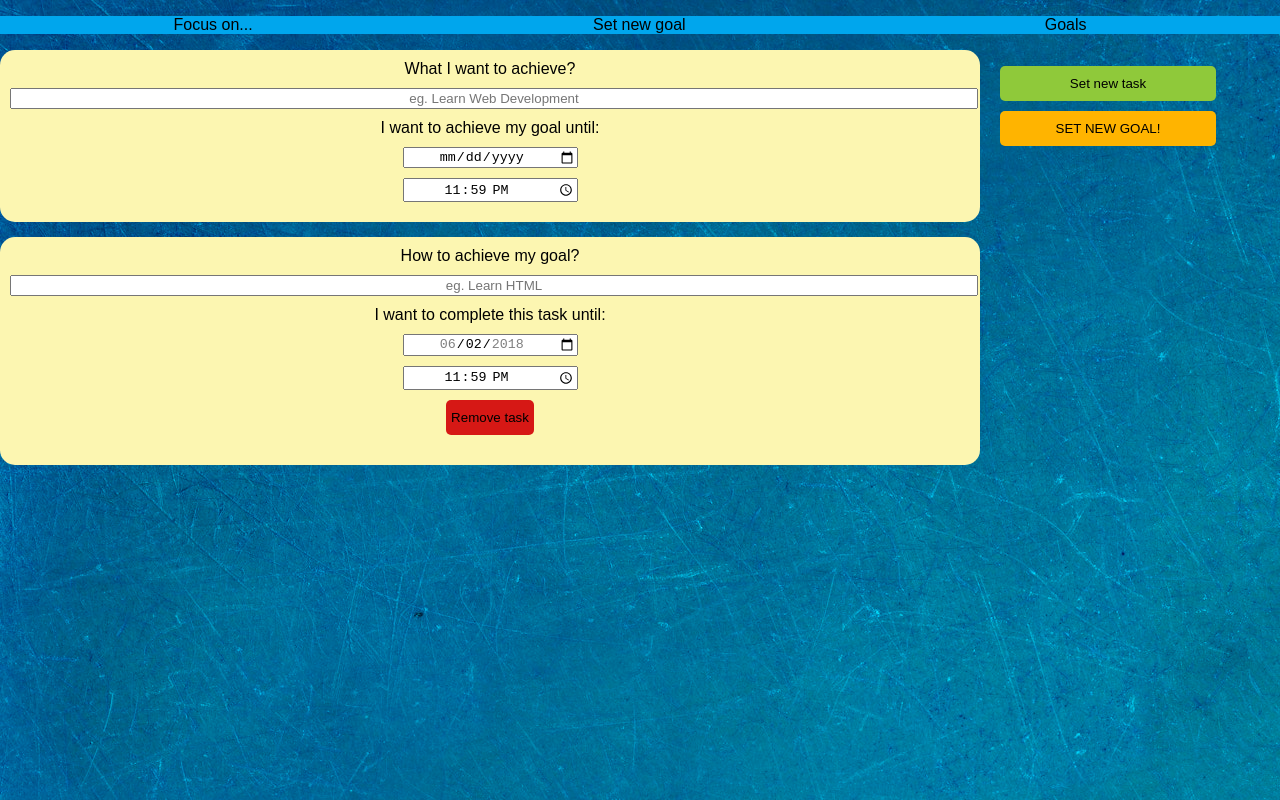
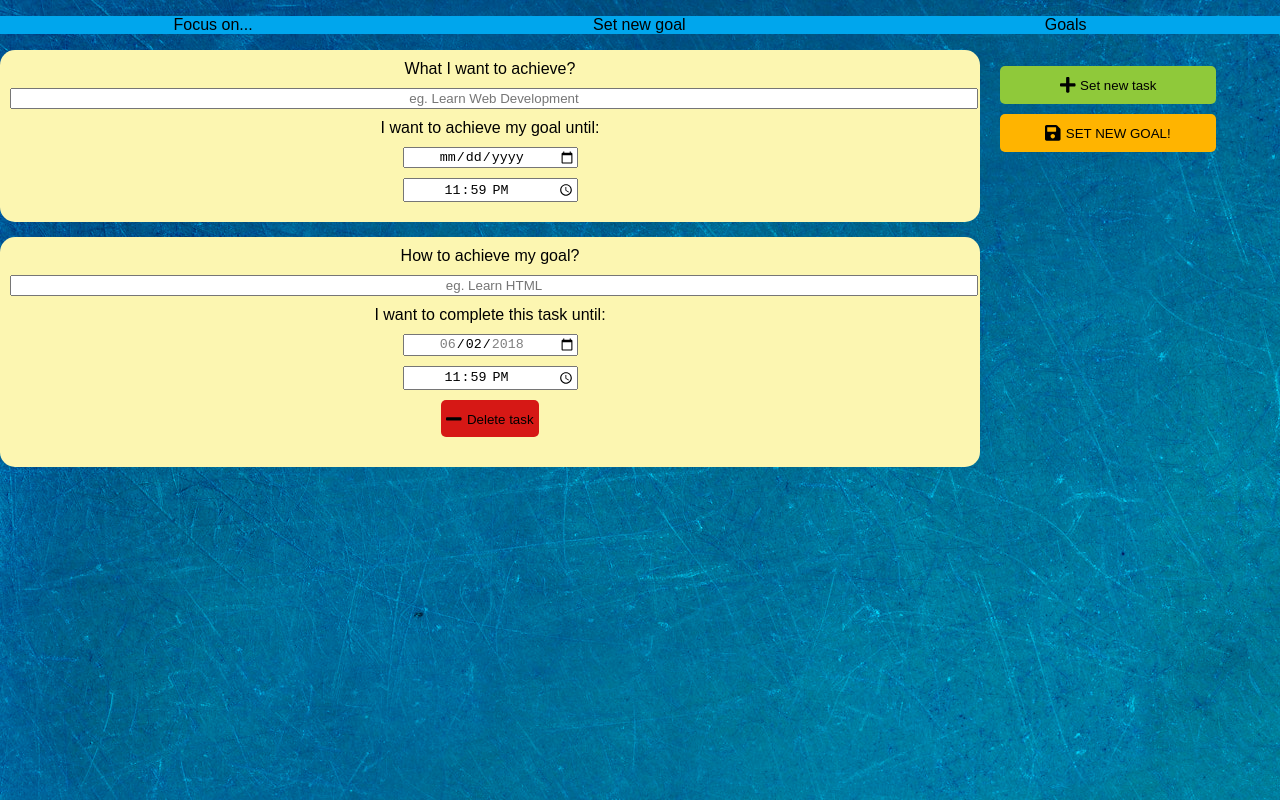
Before and after one commit to LadyHail/focus-on, a React (Create React App) app: page /goal/new in a window 1280 px wide. Built offline with nearby package versions, Linux system fonts and the light colour scheme.

Commit message:
Add icons to buttons

```diff
--- a/src/pages/GoalDetail.js
+++ b/src/pages/GoalDetail.js
@@ -117,7 +117,7 @@ class GoalDetail extends Component {
                                     <ObjFailed obj={this.goal} time={this.timeLeft} />
                                     <div className="btns-list">
                                         <ul>
-                                            <li><Link to={`/goal/edit/${this.id}`}><button className="btn">I need more time!</button></Link></li>
+                                            <li><Link to={`/goal/edit/${this.id}`}><button className="btn"><i className="fas fa-stopwatch fa-lg btn-img"></i>I need more time!</button></Link></li>
                                         </ul>
                                     </div>
                                 </div>
@@ -136,9 +136,9 @@ class GoalDetail extends Component {
                                     <ObjWaiting obj={this.goal} time={this.timeLeft} />
                                     <div className="btns-list">
                                         <ul>
-                                            <li><Link to={`/goal/edit/${this.id}`}><button className="btn">I need more time!</button></Link></li>
-                                            <li><Link to={`/goal/add/${this.id}`}><button className="btn">I want to set new task.</button></Link></li>
-                                            <li><button onClick={this.complete} className="btn-success btn-save">Complete!</button></li>
+                                            <li><Link to={`/goal/edit/${this.id}`}><button className="btn"><i className="fas fa-stopwatch fa-lg btn-img"></i>I need more time!</button></Link></li>
+                                            <li><Link to={`/goal/add/${this.id}`}><button className="btn"><i className="fas fa-plus fa-lg btn-img"></i>I want to set new task.</button></Link></li>
+                                            <li><button onClick={this.complete} className="btn-success btn-save"><i className="fas fa-check fa-lg btn-img"></i>Complete!</button></li>
                                         </ul>
                                     </div>
                                 </div>
--- a/src/pages/NewGoal.js
+++ b/src/pages/NewGoal.js
@@ -104,7 +104,7 @@ class NewGoal extends Component {
                             <div className="btns-list">
                                 <ul>
                                     <li><AddTask btnClick={this.addTask} /></li>
-                                    <li><button type="submit" className="btn-success btn-save">Set new goal!</button></li>
+                                    <li><button type="submit" className="btn-success btn-save"><i className="fas fa-save fa-lg btn-img"></i>Set new goal!</button></li>
                                 </ul>
                             </div>
                         </form>
--- a/src/pages/goalDetail/EditGoal.js
+++ b/src/pages/goalDetail/EditGoal.js
@@ -58,7 +58,7 @@ class EditGoal extends Component {
                                 <form onSubmit={this.save} id="add-goal">
                                     <input type="date" required id="goal-date" min={this.expDate} defaultValue={this.expDate} max="2100-12-31" />
                                     <input type="time" required id="goal-time" defaultValue={this.expTime} />
-                                    <button type="submit" className="btn-success btn-save">Save changes!</button>
+                                    <button type="submit" className="btn-success btn-save"><i className="fas fa-save fa-lg btn-img"></i>Save changes!</button>
                                 </form>
                             </div>
                         }
--- a/src/pages/goalDetail/EditTask.js
+++ b/src/pages/goalDetail/EditTask.js
@@ -58,7 +58,7 @@ class EditTask extends Component {
                                 <input type="text" defaultValue={this.task.description} required id="task-desc" className="task-desc" />
                                 <input type="date" defaultValue={this.expDate} id="task-date" className="task-date" required min={getDate()} max={this.goalExpDate} />
                                 <input type="time" defaultValue={this.expTime} id="task-time" className="task-time" required />
-                                <button type="submit" className="btn-success btn-save">Save changes!</button>
+                                <button type="submit" className="btn-success btn-save"><i className="fas fa-save fa-lg btn-img"></i>Save changes!</button>
                             </form>}
                         </div>
                 }
--- a/src/pages/goalDetail/NewTask.js
+++ b/src/pages/goalDetail/NewTask.js
@@ -72,7 +72,7 @@ class NewTask extends Component {
                                     <input type="text" placeholder="How to achieve my goal?" required id="task-desc" className="task-desc" />
                                     <input type="date" defaultValue={getDate()} id="task-date" className="task-date" required min={getDate()} max={this.goalDate} />
                                     <input type="time" defaultValue="23:59" id="task-time" className="task-time" required />
-                                    <button type="submit" className="btn-success btn-save">Set new task!</button>
+                                    <button type="submit" className="btn-success btn-save"><i className="fas fa-plus fa-lg btn-img"></i>Set new task!</button>
                                 </div>
 
                             </form>
--- a/src/pages/goalDetail/TaskDetail.js
+++ b/src/pages/goalDetail/TaskDetail.js
@@ -62,7 +62,7 @@ class TaskDetail extends Component {
                                     </div>
                                     <div className="btns-list">
                                         <ul>
-                                            <li><Link to={`/goal/edit/${this.props.goalId}/${this.task.id}/`}><button className="btn">I want to try again.</button></Link></li>
+                                            <li><Link to={`/goal/edit/${this.props.goalId}/${this.task.id}/`}><button className="btn"><i className="fas fa-redo fa-lg btn-img"></i>I want to try again.</button></Link></li>
                                         </ul>
                                     </div>
                                 </div>
@@ -84,9 +84,9 @@ class TaskDetail extends Component {
                                         </div>
                                         <div className="btns-list">
                                             <ul>
-                                                <li><Link to={`/goal/edit/${this.props.goalId}/${this.task.id}/`}><button className="btn">I want to change something.</button></Link></li>
-                                                <li><button onClick={this.props.delete} data-id={this.task.id} className="btn">I decide to delete the task.</button></li>
-                                                <li><button onClick={this.props.completeTask} data-id={this.task.id} className="btn-success btn-save">Complete!</button></li>
+                                                <li><Link to={`/goal/edit/${this.props.goalId}/${this.task.id}/`}><button className="btn"><i className="fas fa-edit fa-lg btn-img"></i>I want to change something.</button></Link></li>
+                                                <li><button onClick={this.props.delete} data-id={this.task.id} className="btn"><i className="fas fa-trash-alt fa-lg btn-img"></i>I decide to delete the task.</button></li>
+                                                <li><button onClick={this.props.completeTask} data-id={this.task.id} className="btn-success btn-save"><i className="fas fa-check fa-lg btn-img"></i>Complete!</button></li>
                                             </ul>
                                         </div>
                                     </div>
--- a/src/pages/newGoal/AddTask.js
+++ b/src/pages/newGoal/AddTask.js
@@ -9,7 +9,7 @@ class AddTask extends Component {
 
     render = () => {
         return (
-            <button type="button" onClick={this.props.btnClick} className="btn-success">Set new task</button>
+            <button type="button" onClick={this.props.btnClick} className="btn-success"><i className="fas fa-plus fa-lg btn-img"></i>Set new task</button>
             )
     }
 }
--- a/src/pages/newGoal/RemoveTask.js
+++ b/src/pages/newGoal/RemoveTask.js
@@ -10,7 +10,7 @@ class RemoveTask extends Component {
 
     render = () => {
         return (
-            <button type="button" onClick={this.props.btnClick} data-id={this.props.id} className="btn-fail">Remove task</button>
+            <button type="button" onClick={this.props.btnClick} data-id={this.props.id} className="btn-fail"><i className="fas fa-minus fa-lg btn-img"></i>Delete task</button>
         )
     }
 }
--- a/src/styles/css/index.css
+++ b/src/styles/css/index.css
@@ -107,6 +107,10 @@ input {
   background-color: #ffb400;
 }
 
+.btn-img {
+  margin-right: 5px;
+}
+
 /*Goals List*/
 .goals-list {
   display: block;
@@ -136,6 +140,7 @@ input {
 }
 .goals-list .img {
   width: 20%;
+  border-left: 1px solid grey;
 }
 .goals-list .img-gold {
   color: #ffb400;
--- a/src/styles/scss/index.scss
+++ b/src/styles/scss/index.scss
@@ -125,6 +125,10 @@ input {
     background-color: $gold;
 }
 
+.btn-img {
+  margin-right: 5px;
+}
+
 /*Goals List*/
 .goals-list {
     display: block;
@@ -160,6 +164,7 @@ input {
     /*Icons*/
     .img {
       width: 20%;
+      border-left: 1px solid grey;
     }
 
     .img-gold {
```
Also changed, not shown: 1 other file (tests, documents, lock files or other folders).
